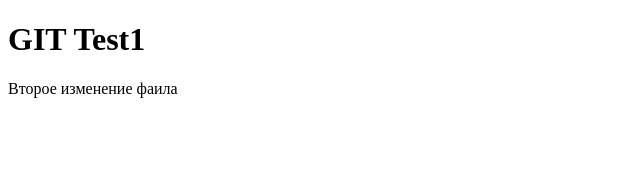
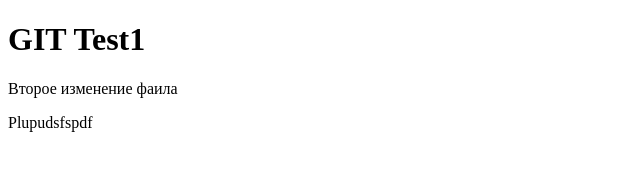
Before and after one commit to DrSverlyat/test, a plain HTML site: page index.html in a window 1280 px wide. Shown: the whole page, without its empty margins (0-640 px from the left). Drawn offline with Linux system fonts and the light colour scheme.

Commit message:
Second commit

```diff
--- a/index.html
+++ b/index.html
@@ -7,6 +7,7 @@
 <body>
 	<h1>GIT Test1 </h1>
 	<p>Второе изменение фаила</p>
+	<p>Plupudsfspdf</p>
 
 </body>
 </html>
```
